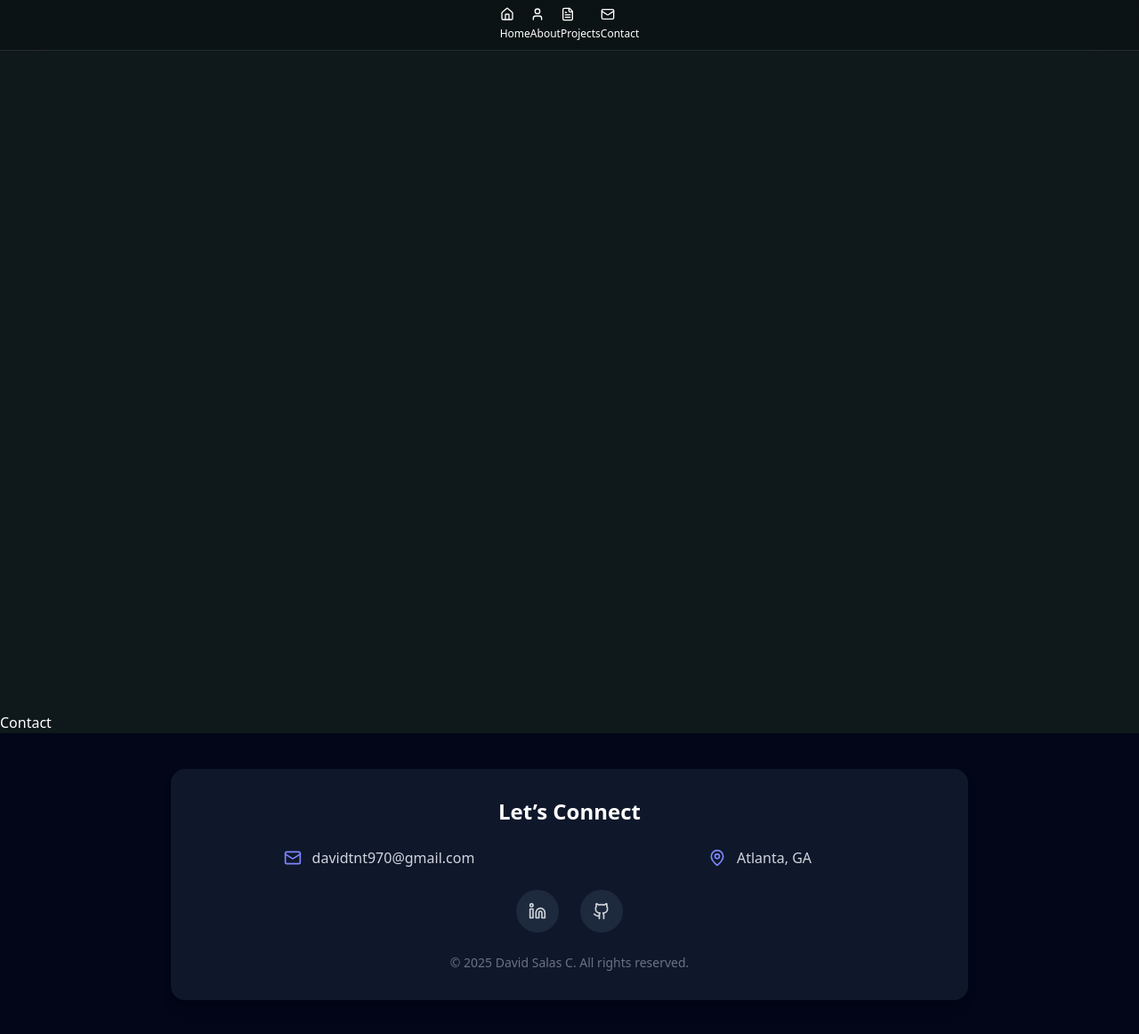
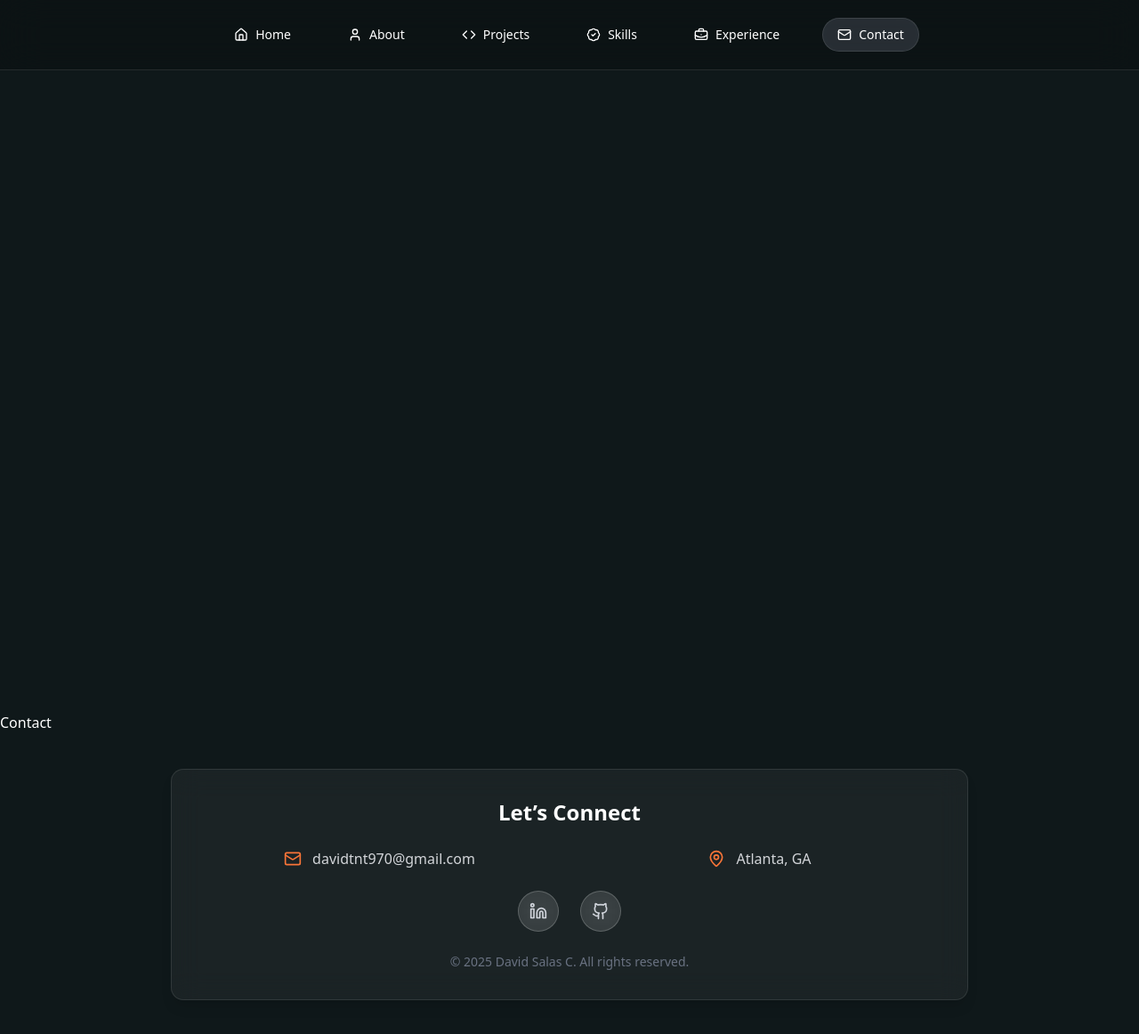
Before and after one commit to DaveTron4/David-Salas-Portfolio, a React (Vite) app in the folder portfolio-client/: page /contact in a window 1280 px wide. Shown: the whole page at 89% size. Built offline with nearby package versions, Linux system fonts and the light colour scheme.

Commit message:
Added navigation and made style consistent throughout site

```diff
--- a/portfolio-client/src/components/Footer.tsx
+++ b/portfolio-client/src/components/Footer.tsx
@@ -2,22 +2,22 @@ import { Mail, Phone, MapPin, Linkedin, Github } from "lucide-react";
 
 const Footer = () => {
   return (
-    <footer className="w-full bg-slate-950 py-10 flex justify-center">
-      <div className="bg-slate-900 rounded-2xl shadow-lg p-8 max-w-4xl w-full text-center text-gray-300">
+    <footer id="contact" className="w-full  py-10 flex justify-center z-50 relative">
+      <div className="glass-card rounded-2xl shadow-lg p-8 max-w-4xl w-full text-center text-gray-300">
         {/* Title */}
         <h2 className="text-2xl font-semibold text-white mb-6">Let’s Connect</h2>
 
         {/* Contact Info */}
         <div className="grid grid-cols-1 md:grid-cols-2 gap-6 mb-6">
           <div className="flex items-center justify-center gap-3">
-            <Mail size={20} className="text-indigo-400" />
-            <a href="mailto:davidtnt970@gmail.com" className="hover:text-indigo-400">
+            <Mail size={20} className="text-accent2" />
+            <a href="mailto:davidtnt970@gmail.com" className="hover:text-accent1 text-text-color">
               davidtnt970@gmail.com
             </a>
           </div>
-          <div className="flex items-center justify-center gap-3">
-            <MapPin size={20} className="text-indigo-400" />
-            <span>Atlanta, GA</span>
+          <div className="flex items-center justify-center gap-3 ">
+            <MapPin size={20} className="text-accent2" />
+            <span className="text-text-color">Atlanta, GA</span>
           </div>
         </div>
 
@@ -26,14 +26,14 @@ const Footer = () => {
           <a
             href="https://www.linkedin.com/in/david-salas-carrascal/"
             target="_blank"
-            className="w-12 h-12 flex items-center justify-center rounded-full bg-slate-800 hover:bg-indigo-500 transition"
+            className="glass p-3 rounded-full hover:bg-primary/20 transition-colors duration-200"
           >
             <Linkedin size={20} />
           </a>
           <a
             href="https://github.com/DaveTron4"
             target="_blank"
-            className="w-12 h-12 flex items-center justify-center rounded-full bg-slate-800 hover:bg-indigo-500 transition"
+            className="glass p-3 rounded-full hover:bg-primary/20 transition-colors duration-200"
           >
             <Github size={20} />
           </a>
--- a/portfolio-client/src/components/Nav.tsx
+++ b/portfolio-client/src/components/Nav.tsx
@@ -1,55 +1,107 @@
-import { Home, User, Mail, FileText } from "lucide-react";
-import { useLocation, useNavigate } from "react-router-dom";
+import React, { useState, useEffect, useRef } from 'react';
+import { Home, User, BriefcaseBusiness, Mail, BadgeCheck, Code } from 'lucide-react';
+// import { useLocation, useNavigate } from "react-router-dom";
+
+// --- Custom Hook for Scrollspy with TypeScript ---
+const useScrollSpy = (sectionIds: string[], options?: IntersectionObserverInit): string | null => {
+  const [activeSection, setActiveSection] = useState<string | null>(null);
+  const observer = useRef<IntersectionObserver | null>(null);
+
+  useEffect(() => {
+    // We instantiate the observer here, so it's safe to use observer.current below
+    observer.current = new IntersectionObserver((entries) => {
+      entries.forEach(entry => {
+        if (entry.isIntersecting) {
+          setActiveSection(entry.target.id);
+        }
+      });
+    }, options);
+
+    const elements = sectionIds.map(id => document.getElementById(id));
+    elements.forEach(el => {
+      // Ensure the element exists and the observer is initialized before observing
+      if (el && observer.current) {
+        observer.current.observe(el);
+      }
+    });
+
+    // Cleanup function
+    return () => {
+      elements.forEach(el => {
+        // Ensure the element exists and the observer is initialized before unobserving
+        if (el && observer.current) {
+          observer.current.unobserve(el);
+        }
+      });
+    };
+  }, [sectionIds, options]);
+
+  return activeSection;
+};
+
+// Define a type for our navigation items for better safety
+interface NavItem {
+  id: string;
+  label: string;
+  icon: React.ComponentType<{ className?: string }>;
+}
+
+
 
 export default function Navbar() {
-  const location = useLocation();
-  const navigate = useNavigate();
+  // --- Original routing logic (commented out) ---
+  // const location = useLocation();
+  // const navigate = useNavigate();
+  // const isActive = (path: string) => location.pathname === path;
 
-  // Helper to check if a path is active
-  const isActive = (path: string) => location.pathname === path;
+  // --- New scroll-to-section logic ---
+  const sections = ['home', 'about', 'projects', 'experience', 'skills', 'contact'];
+  const activeSection = useScrollSpy(sections, { rootMargin: '-50% 0px -50% 0px' });
+
+  const handleNavClick = (sectionId: string) => {
+    // Special case for 'home' to scroll to the absolute top
+    if (sectionId === 'home') {
+      window.scrollTo({
+        top: 0,
+        behavior: 'smooth',
+      });
+    } else {
+      // For all other sections, scroll to the element
+      const section = document.getElementById(sectionId);
+      if (section) {
+        section.scrollIntoView({ behavior: 'smooth' });
+      }
+    }
+  };
+
+  const navItems: NavItem[] = [
+    { id: 'home', label: 'Home', icon: Home },
+    { id: 'about', label: 'About', icon: User },
+    { id: 'projects', label: 'Projects', icon: Code },
+    { id: 'skills', label: 'Skills', icon: BadgeCheck },
+    { id: 'experience', label: 'Experience', icon: BriefcaseBusiness },
+    { id: 'contact', label: 'Contact', icon: Mail }
+  ];
 
   return (
-    <nav className="glass-nav">
-      {/* Home button */}
-      <button
-        className={`${isActive("/") ? "nav-button-active" : "nav-button-inactive"}`}
-        onClick={() => navigate("/")}
-      >
-        <Home className="w-4 h-4" />
-        <span className="text-xs">Home</span>
-      </button>
-
-      {/* About button */}
-      <button
-        className={`${isActive("/about") ? "nav-button-active" : "nav-button-inactive"}`}
-        onClick={() => navigate("/about")}
-      >
-        <User className="w-4 h-4" />
-        <span className="text-xs">About</span>
-      </button>
-
-      {/* Projects Button */}
-      <button
-        className={`${isActive("/projects") ? "nav-button-active" : "nav-button-inactive"}`}
-        onClick={() => navigate("/projects")}
-      >
-        <FileText className="w-4 h-4" />
-        <span className="text-xs">Projects</span>
-      </button>
-
-      {/* Contact button */}
-      <button
-        className={`${isActive("/contact") ? "nav-button-active" : "nav-button-inactive"}`}
-        onClick={() => navigate("/contact")}
-      >
-        <Mail className="w-4 h-4" />
-        <span className="text-xs">Contact</span>
-      </button>
-
-      {/* Resume button */}
-      {/* <button className="p-2 rounded-full text-white bg-purple-500 hover:bg-purple-600 transition">
-        <FileText className="w-5 h-5" />
-      </button> */}
+    <nav className="glass-nav flex justify-center items-center w-full">
+      <div className="flex gap-4 md:gap-6 lg:gap-8 items-center">
+        {navItems.map((item) => {
+          const Icon = item.icon;
+          const isActive = activeSection === item.id;
+          return (
+            <button
+              key={item.id}
+              className={`${isActive ? "nav-button-active" : "nav-button-inactive"}`}
+              onClick={() => handleNavClick(item.id)}
+              // onClick={() => navigate(`/${item.id === 'home' ? '' : item.id}`)} // Original navigate logic
+            >
+              <Icon className="w-5 h-5 md:w-4 md:h-4 flex-shrink-0" />
+              <span className="hidden sm:inline text-sm">{item.label}</span>
+            </button>
+          );
+        })}
+      </div>
     </nav>
   );
 }
--- a/portfolio-client/src/components/home/ExperienceComponent.tsx
+++ b/portfolio-client/src/components/home/ExperienceComponent.tsx
@@ -1,35 +1,59 @@
 import experience from "../../data/experiences.json";
+import { motion } from "framer-motion";
 
 const ExperienceComponent = () => {
+
   return (
-    <div className="px-8 py-16 bg-slate-900 text-white">
-      <h2 className="text-4xl font-bold mb-12 text-center">Experience</h2>
-      <div className="relative border-l-4 border-indigo-500 ml-6">
+    <section id="experience" className="py-20 sm:py-32 bg-background text-foreground">
+      <div className="max-w-4xl mx-auto px-4 sm:px-6 lg:px-8">
+        <motion.div
+          initial={{ opacity: 0, y: 20 }}
+          whileInView={{ opacity: 1, y: 0 }}
+          transition={{ duration: 0.5 }}
+          viewport={{ once: true }}
+          className="text-center mb-16"
+        >
+          <h2 className="text-4xl sm:text-5xl font-bold mb-4 text-text-color">
+            Career <span className="bg-gradient-to-r from-accent2 to-accent1 bg-clip-text text-transparent">Journey</span>
+          </h2>
+          <p className="text-lg text-muted-foreground max-w-3xl mx-auto">
+            My professional path and key accomplishments.
+          </p>
+        </motion.div>
+
+        <div className="relative border-l-2 border-accent2/30">
           {experience.experiences.map((exp, index) => (
-          <div key={index} className="mb-10 ml-4">
+            <motion.div
+              key={index}
+              className="mb-12 ml-6"
+              initial="hidden"
+              whileInView="visible"
+              viewport={{ once: true, amount: 0.3 }}
+            >
               {/* Dot on the timeline */}
-            <div className="absolute -left-4 w-7 h-7 bg-indigo-500 rounded-full border-4 border-slate-900"></div>
+              <div className="absolute w-4 h-4 bg-accent1 rounded-full -left-[9px] mt-1.5 border-4 border-background"></div>
 
-            <div className="bg-slate-800 p-6 rounded-xl shadow-md">
-              <p className="text-sm text-gray-400">{exp.date}</p>
-              <h3 className="text-2xl font-semibold text-indigo-400">{exp.position}</h3>
-              <p className="text-lg font-medium">{exp.company}</p>
-              <p className="mt-2 text-gray-300">{exp.description}</p>
-              <div className="mt-3 flex flex-wrap gap-2">
+              <div className="p-6 rounded-lg bg-card border border-border transition-all duration-300 hover:shadow-lg hover:shadow-primary/10 hover:border-accent2/50">
+                <p className="text-sm text-muted-foreground mb-1">{exp.date}</p>
+                <h3 className="text-2xl font-semibold text-foreground">{exp.position}</h3>
+                <p className="text-lg font-medium text-accent2 mb-3">{exp.company}</p>
+                <p className="text-muted-foreground">{exp.description}</p>
+                <div className="mt-4 flex flex-wrap gap-2">
                   {exp.technologies.map((tech, i) => (
                     <span
                       key={i}
-                    className="bg-indigo-600 text-white text-sm px-3 py-1 rounded-full"
+                      className="glass text-xs font-medium px-3 py-1 rounded-full cursor-pointer hover:bg-primary/20 border-primary/30 transition-colors duration-200"
                     >
                       {tech}
                     </span>
                   ))}
                 </div>
               </div>
-          </div>
+            </motion.div>
           ))}
         </div>
       </div>
+    </section>
   );
 }
 
--- a/portfolio-client/src/components/home/SkillsComponent.tsx
+++ b/portfolio-client/src/components/home/SkillsComponent.tsx
@@ -3,133 +3,60 @@ import { motion } from "motion/react"
 
 const SkillsComponent = () => {
   return (
-    // <div className="px-8 py-16 bg-slate-900 text-white">
-    //   <h2 className="text-4xl font-bold mb-8 text-center">My Skills</h2>
-    //   <div className="flex flex-col gap-8">
-    //     {Object.entries(skillsData.skills).map(([category, skills], idx) => {
-    //       const direction = idx % 2 === 0 ? "left" : "right";
-    //       // const duration = Math.max(8, skills.length * 2);
-    //       const duration = 25;
-    //       const itemWidth = 32; // 170px min width + 20px gap
-    //       const adjustment = itemWidth / 2; // half a gap to smooth the loop
-
-    //       const style =
-    //         direction === "left"
-    //           ? { "--start": "0", "--end": `calc(-50% - ${adjustment}px)`, "--duration": `${duration}s` }
-    //           : { "--start": `calc(-50% - ${adjustment}px)`, "--end": "0", "--duration": `${duration}s` };
-
-    //       return (
-    //         <div key={category} className="">
-    //           <h3 className="text-xl font-semibold mb-4 text-indigo-400">{category}</h3>
-    //           <div className="overflow-hidden bg-black py-4 flex rounded-full">
-    //             <ul
-    //               className="flex gap-8 bg-black text-white infinite-scroll"
-    //               style={style as React.CSSProperties}
-    //             >
-    //               {[...skills, ...skills].map((skill, index) => (
-    //                 <li
-    //                   key={index}
-    //                   className="text-white flex flex-none justify-center min-w-[180px] bg-gray-700 rounded-full py-2 transition-colors duration-200 hover:bg-indigo-500 hover:text-white cursor-pointer"
-    //                 >
-    //                   {skill}
-    //                 </li>
-    //               ))}
-    //             </ul>
-    //           </div>
-    //         </div>
-    //       );
-    //     })}
-    //   </div>
-    // </div>
-    <section id="skills" className="py-20 relative overflow-hidden bg-background">
+    <section id="skills" className="py-20 relative bg-background">
       <div className="max-w-7xl mx-auto px-4 sm:px-6 lg:px-8">
         <motion.div
           initial={{ opacity: 0, y: 20 }}
           whileInView={{ opacity: 1, y: 0 }}
-          transition={{ duration: 0.8 }}
+          transition={{ duration: 0.5 }}
           viewport={{ once: true }}
           className="text-center mb-16"
         >
-          <h2 className="text-3xl sm:text-4xl lg:text-5xl font-bold mb-6">
-            Technical <span className="bg-gradient-to-r from-primary to-accent bg-clip-text text-transparent">Skills</span>
+          <h2 className="text-4xl sm:text-5xl font-bold mb-4 text-text-color">
+            Technical <span className="bg-gradient-to-r from-accent2 to-accent1 bg-clip-text text-transparent">Skills</span>
           </h2>
-          <p className="text-lg text-muted-foreground max-w-3xl mx-auto">
-            Technologies and tools I use to bring ideas to life
+          <p className="text-lg text-slate-400 max-w-3xl mx-auto">
+            A look at the languages, frameworks, and tools I use to bring ideas to life.
           </p>
         </motion.div>
 
-        <div className="space-y-12">
-          {Object.entries(skillsData.skills).map(([category, skills], idx) => (
-            <motion.div
-              key={category}
-              initial={{ opacity: 0, y: 40 }}
-              whileInView={{ opacity: 1, y: 0 }}
-              transition={{ duration: 0.8, delay: idx * 0.1 }}
-              viewport={{ once: true }}
-              className="relative"
-            >
-              {/* Category Title */}
-              <div className="flex items-center gap-4 mb-8">
-                <h3 className="text-2xl font-bold bg-gradient-to-r from-primary to-accent bg-clip-text text-transparent">
-                  {category}
-                </h3>
-                <div className="h-px bg-gradient-to-r from-primary to-accent flex-1 opacity-30"></div>
-              </div>
+        <div className="flex flex-col gap-8">
+          {Object.entries(skillsData.skills).map(([category, skills], idx) => {
+            const direction = idx % 2 === 0 ? "left" : "right";
+            const duration = 40; // Slower is generally smoother
 
-              {/* Infinite Scroll Container */}
-              <div className="relative overflow-hidden">
-                <div
-                  className={`flex gap-4 w-fit animate-scroll-${category} hover:pause-animation`}
-                  style={{
-                    animation: `scroll-${category} 30s linear infinite`,
-                  }}
-                >
-                  {/* Duplicate the skills array for seamless loop */}
-                  {[...skills, ...skills].map((skill, index) => (
-                    <div
-                      key={`${skill}-${index}`}
-                      className="flex-shrink-0 glass px-6 py-3 rounded-full hover:bg-primary/20 border-primary/30 transition-all duration-300 hover:scale-105"
-                    >
-                      <span className="whitespace-nowrap">{skill}</span>
-                    </div>
-                  ))}
+            const adjustment = 10; // Half the gap (gap-5 -> 20px / 2 = 10px)
+
+            const style =
+              direction === "left"
+                ? { "--start": "0%", "--end": `calc(-50% - ${adjustment}px)`, "--duration": `${duration}s` }
+                : { "--start": `calc(-50% - ${adjustment}px)`, "--end": "0%", "--duration": `${duration}s` };
+
+            return (
+              <div key={category}>
+                <h3 className="text-xl font-semibold mb-4 bg-gradient-to-r from-accent2 to-accent1 bg-clip-text text-transparent">{category}</h3>
+                <div className="w-full overflow-hidden group" style={{
+                    maskImage: 'linear-gradient(to right, transparent 0, black 5%, black 95%, transparent 100%)'
+                }}>
+                  <ul
+                    className="flex items-center gap-5 infinite-scroll"
+                    style={style as React.CSSProperties}
+                  >
+                    {[...skills, ...skills].map((skill, index) => (
+                      <li
+                        key={index}
+                        className="flex-shrink-0 w-44 h-12 flex items-center justify-center glass hover:bg-primary/20 border-primary/30 cursor-pointer rounded-full transition-colors duration-200"
+                      >
+                        <span className="text-slate-300 font-medium">{skill}</span>
+                      </li>
+                    ))}
+                  </ul>
                 </div>
               </div>
-            </motion.div>
-          ))}
+            );
+          })}
         </div>
       </div>
-      <style tsx>{`
-        @keyframes scroll-left {
-          0% {
-            transform: translateX(0);
-          }
-          100% {
-            transform: translateX(-50%);
-          }
-        }
-
-        @keyframes scroll-right {
-          0% {
-            transform: translateX(-50%);
-          }
-          100% {
-            transform: translateX(0);
-          }
-        }
-
-        .animate-scroll-left {
-          animation: scroll-left 30s linear infinite;
-        }
-
-        .animate-scroll-right {
-          animation: scroll-right 30s linear infinite;
-        }
-
-        .hover:pause-animation:hover {
-          animation-play-state: paused;
-        }
-      `}</style>
     </section>
   );
 };
--- a/portfolio-client/src/index.css
+++ b/portfolio-client/src/index.css
@@ -206,7 +206,15 @@ html {
   }
 
   .glass-nav {
-    @apply backdrop-blur-xl bg-black/20 border-b border-white/10 fixed top-0 left-0 w-full flex justify-center py-2 z-50;
+    @apply backdrop-blur-xl bg-black/20 border-b border-white/10 fixed top-0 left-0 w-full flex justify-center py-5 z-50;
+  }
+
+  .nav-button-active {
+    @apply flex items-center gap-2 px-4 py-2 rounded-full bg-gray-500/30 backdrop-blur-md text-white border-[0.1px] hover:shadow-[0_0_10px_0px_rgba(255,255,255,0.7)];
+  }
+
+  .nav-button-inactive {
+    @apply flex items-center gap-2 px-4 py-2 rounded-full hover:bg-gray-500/30 hover:backdrop-blur-md text-white hover:border-[0.1px] hover:shadow-[0_0_10px_0px_rgba(255,255,255,0.7)];
   }
 
   /* Sliding card effect */
@@ -223,28 +231,7 @@ html {
     right: 0;
     height: 2px;
   }
-}
 
-/* Skill scroll animations */
-@keyframes scroll-left {
-  0% {
-    transform: translateX(0);
-  }
-  100% {
-    transform: translateX(-50%);
-  }
-}
-
-@keyframes scroll-right {
-  0% {
-    transform: translateX(-50%);
-  }
-  100% {
-    transform: translateX(0);
-  }
-}
-
-@layer utilities {
   .animate-scroll-left {
     animation: scroll-left 30s linear infinite;
   }
@@ -256,44 +243,23 @@ html {
   .hover\:pause-animation:hover {
     animation-play-state: paused;
   }
-}
-/* body {
-    background-color: #1b054e;
-}
 
-@layer components {
-  .nav-button-active {
-    @apply flex items-center gap-2 p-2 rounded-full  bg-gray-500/30 backdrop-blur-md text-white border-[0.1px] hover:shadow-[0_0_10px_0px_rgba(255,255,255,0.7)]
-             md:w-[80px] md:justify-center
-             lg:w-[100px] lg:justify-center;
-  }
-
-  .nav-button-inactive {
-    @apply  flex items-center gap-2 p-2 rounded-full  hover:bg-gray-500/30 hover:backdrop-blur-md text-white hover:border-[0.1px] hover:shadow-[0_0_10px_0px_rgba(255,255,255,0.7)]
-              md:w-[80px] md:justify-center
-              lg:w-[100px] lg:justify-center ;
-  }
-
-  .nav-bar {
-    @apply fixed top-4 left-1/2 transform -translate-x-1/2 bg-gray-500/30 backdrop-blur-md rounded-full px-3 py-2 flex space-x-4 z-50 outline-white/50 outline-1 shadow-[inset_0_0_50px_rgba(255,255,255,.3),0_5px_20px_rgba(0,0,0,0.3)]
-            md:px-4 md:py-2 md:space-x-6 md:w-[60vw] md:justify-center
-            lg:px-6 lg:py-3 lg:space-x-6 lg:w-[30vw] lg:justify-around lg:overflow-hidden;
-  }
 }
 
 @keyframes infinite-scroll {
-  0% {
-    transform: translateX(var(--start, 0));
+from {
+  transform: translateX(var(--start));
+}
+to {
+  transform: translateX(var(--end));
+}
   }
-  100% {
-    transform: translateX(var(--end, -50%));
-  }
-}
 
 .infinite-scroll {
-  animation: infinite-scroll var(--duration, 20s) linear infinite;
+  will-change: transform;
+  animation: infinite-scroll var(--duration) linear infinite;
 }
 
 .infinite-scroll:hover {
   animation-play-state: paused;
-} */
+}
```
Also changed, not shown: portfolio-client/src/components/home/ProjectsComponent.tsx (+9 -39 lines). Lines whose indentation alone changed are shown as unchanged.
